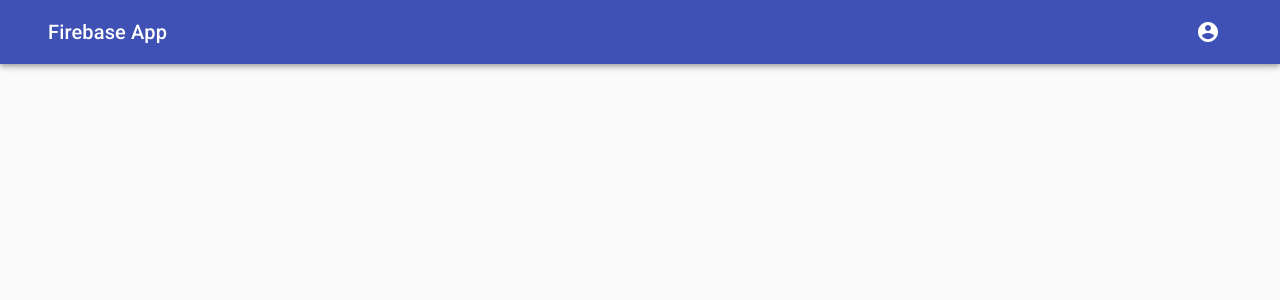
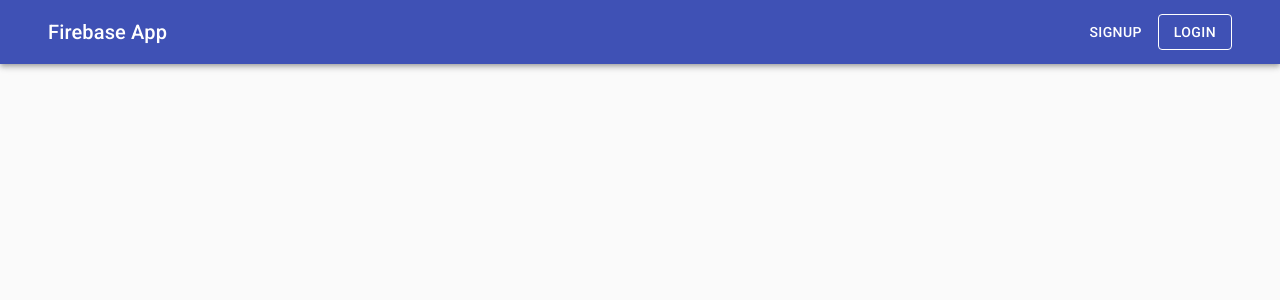
Before and after one commit to emrullahayin/react-redux-firebase-app, a React (Create React App) app: page / in a window 1280 px wide. Shown: the top 300 px of the page. Built offline with nearby package versions, Linux system fonts and the light colour scheme.

Commit message:
signed out

```diff
--- a/src/components/layout/Navbar.js
+++ b/src/components/layout/Navbar.js
@@ -35,7 +35,7 @@ const Navbar = () => {
                 Firebase App
               </Link>
             </Typography>
-            {auth ? <SignedInLinks /> : <SignedOutLinks />}
+            {!auth ? <SignedInLinks /> : <SignedOutLinks />}
           </Toolbar>
         </Container>
       </AppBar>
--- a/src/components/layout/SignedOutLinks.js
+++ b/src/components/layout/SignedOutLinks.js
@@ -1,8 +1,36 @@
 import React from "react";
+import { makeStyles } from "@material-ui/core/styles";
 import Button from "@material-ui/core/Button";
+import { NavLinkRouter } from "../config/NavLinkRouter";
+
+const useStyles = makeStyles(theme => ({
+  margin: {
+    margin: theme.spacing(1)
+  }
+}));
 
 const SignedOutLinks = () => {
-  return <Button color="inherit">Login</Button>;
+  const classes = useStyles();
+  return (
+    <div>
+      <Button
+        color="inherit"
+        className={classes.margin}
+        to="/signup"
+        component={NavLinkRouter}
+      >
+        Signup
+      </Button>
+      <Button
+        color="inherit"
+        variant="outlined"
+        to="/login"
+        component={NavLinkRouter}
+      >
+        Login
+      </Button>
+    </div>
+  );
 };
 
 export default SignedOutLinks;
```
